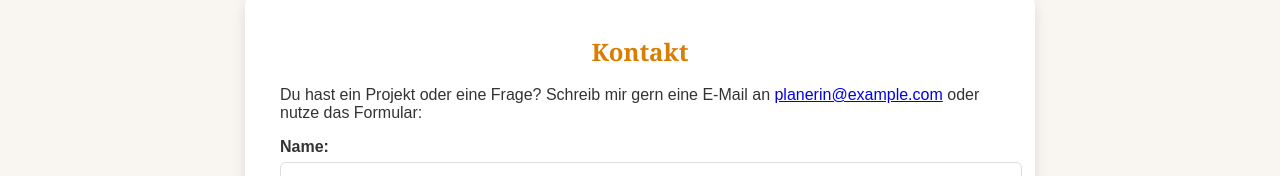
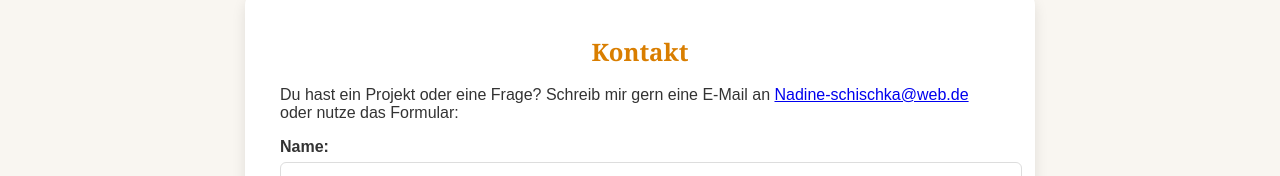
Before and after one commit to NadineSchi/Planerin-f-r-alles, a plain HTML site: page kontakt.html in a window 1280 px wide. Shown: the part 161-337 px from the top of the page. Drawn offline with Linux system fonts and the light colour scheme.

Commit message:
Update kontakt.html

```diff
--- a/kontakt.html
+++ b/kontakt.html
@@ -20,8 +20,8 @@
 
   <section>
     <h2>Kontakt</h2>
-    <p>Du hast ein Projekt oder eine Frage? Schreib mir gern eine E-Mail an <a href="mailto:planerin@example.com">planerin@example.com</a> oder nutze das Formular:</p>
-    <form action="mailto:planerin@example.com" method="post" enctype="text/plain">
+    <p>Du hast ein Projekt oder eine Frage? Schreib mir gern eine E-Mail an <a href="mailto:nadine-schischka@web.de">Nadine-schischka@web.de</a> oder nutze das Formular:</p>
+    <form action="mailto:Nadine-schischka@web.de" method="post" enctype="text/plain">
       <label for="name">Name:</label><br />
       <input type="text" id="name" name="Name" required /><br />
 
```
